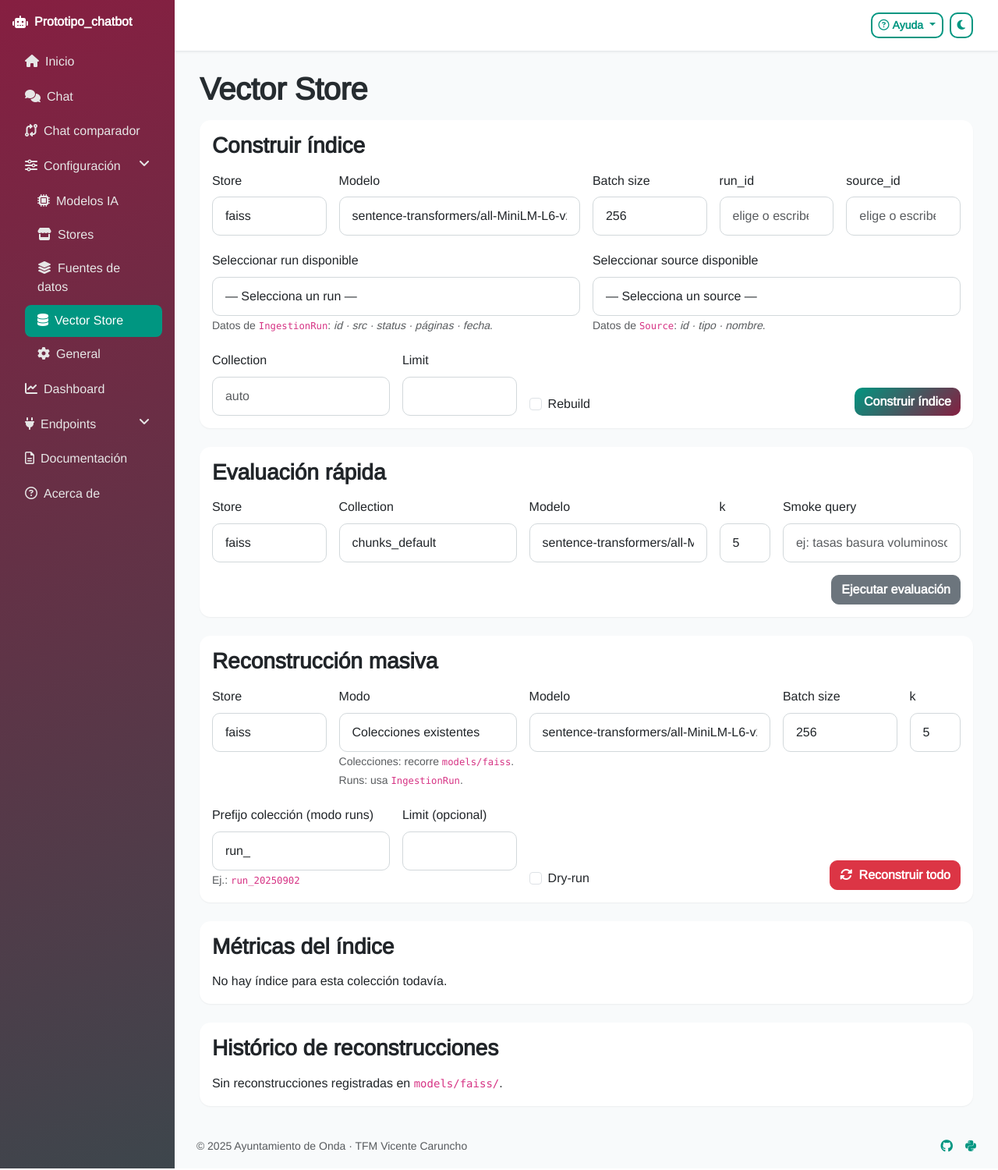
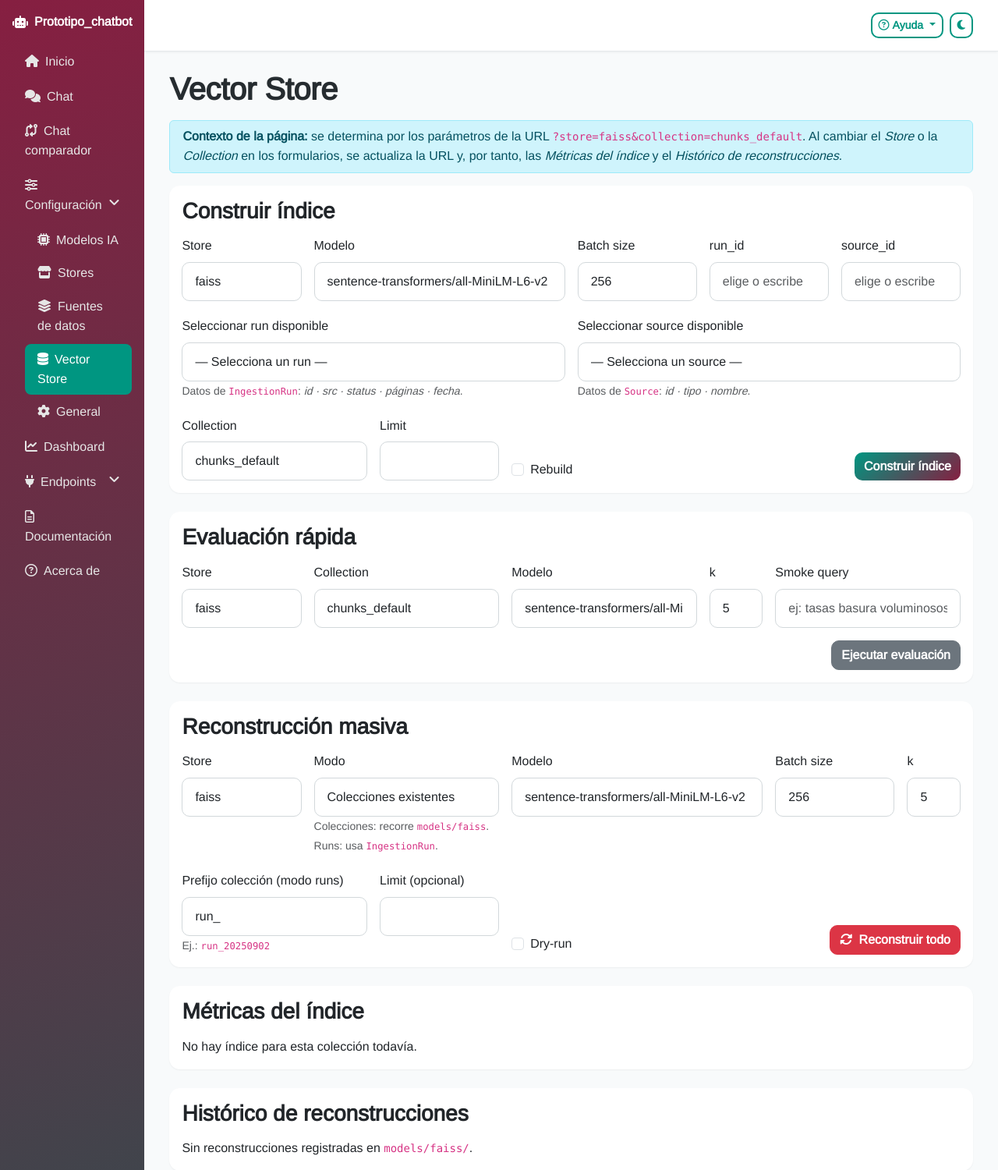
Before and after one commit to cholinyo/chatbot, a Flask app: page /admin/vector_store/ in a window 1280 px wide. Shown: the top 1500 px of the page at 78% size. Run offline with Flask 3, Linux system fonts and the light colour scheme; parts of the project's set-up code (start-up, migrations or seed data) failed here and were passed over.

Commit message:
Mejorae en calculos de tiempos y estadísticas del vector_store

```diff
--- a/app/blueprints/admin/routes_vector_store.py
+++ b/app/blueprints/admin/routes_vector_store.py
@@ -90,19 +90,41 @@ def _load_runs_and_sources(limit_runs: int = 80):
 def _list_rebuild_history(store: str, max_items: int = 30):
     """
     Lee models/<store>/rebuild_*.json y devuelve entradas ordenadas desc por timestamp.
-    Cada entrada: { fname, ts, mode, model, batch_size, limit, k, dry_run, total_jobs, ok }
+    Cada entrada: {
+      fname, ts, store, mode, model, batch_size, limit, k, dry_run,
+      total_jobs, duration_sec, ok
+    }
     """
+    from datetime import datetime
     base = OUT_BASE / store
     items = []
     if not base.exists():
         return items
+
     for path in sorted(glob(str(base / "rebuild_*.json")), reverse=True)[:max_items]:
         try:
             data = json.loads(Path(path).read_text(encoding="utf-8"))
-            ok = all((r.get("return_code", 0) == 0) for r in data.get("results", []) if not data.get("dry_run", False))
+            # OK si todos los jobs retornan 0 (salvo DRY)
+            ok = all(
+                (r.get("return_code", 0) == 0)
+                for r in data.get("results", [])
+                if not data.get("dry_run", False)
+            )
+            started = data.get("started_at")
+            finished = data.get("finished_at")
+            duration_sec = None
+            try:
+                if started and finished:
+                    t0 = datetime.fromisoformat(str(started))
+                    t1 = datetime.fromisoformat(str(finished))
+                    duration_sec = round((t1 - t0).total_seconds(), 3)
+            except Exception:
+                duration_sec = None
+
             items.append({
                 "fname": Path(path).name,
-                "ts": data.get("finished_at") or data.get("started_at"),
+                "ts": finished or started,
+                "store": data.get("store") or store,
                 "mode": data.get("mode"),
                 "model": data.get("model"),
                 "batch_size": data.get("batch_size"),
@@ -110,14 +132,29 @@ def _list_rebuild_history(store: str, max_items: int = 30):
                 "k": data.get("k"),
                 "dry_run": data.get("dry_run", False),
                 "total_jobs": data.get("total_jobs", 0),
+                "duration_sec": duration_sec,
                 "ok": ok,
             })
         except Exception:
             # Si el JSON está corrupto, aún así listamos el nombre
-            items.append({"fname": Path(path).name, "ts": "?", "mode": "?", "model": "?", "total_jobs": "?", "ok": False, "dry_run": False})
+            items.append({
+                "fname": Path(path).name,
+                "ts": "?",
+                "store": store,
+                "mode": "?",
+                "model": "?",
+                "batch_size": "?",
+                "limit": "?",
+                "k": "?",
+                "dry_run": False,
+                "total_jobs": "?",
+                "duration_sec": None,
+                "ok": False
+            })
     return items
 
 
+@bp.route("/", methods=["GET"])
 @bp.route("/", methods=["GET"])
 def index():
     store = request.args.get("store", "faiss")
@@ -125,16 +162,19 @@ def index():
     meta_path = OUT_BASE / store / collection / "index_meta.json"
     meta = json.loads(meta_path.read_text("utf-8")) if meta_path.exists() else None
 
+    # Tamaño índice: recorrer recursivamente (Chroma guarda en subdirectorios)
     size_bytes = 0
     idx_dir = OUT_BASE / store / collection
     if idx_dir.exists():
-        for p in idx_dir.glob("*"):
+        for p in idx_dir.rglob("*"):
             if p.is_file():
-                size_bytes += p.stat().st_size
+                try:
+                    size_bytes += p.stat().st_size
+                except Exception:
+                    pass
 
     runs, sources = _load_runs_and_sources(limit_runs=80)
 
-    # === NUEVO HISTÓRICO: cargar lista para la tabla ===
     rebuild_history = _list_rebuild_history(store, max_items=30)
 
     return render_template(
@@ -145,8 +185,9 @@ def index():
         size_bytes=size_bytes,
         runs=runs,
         sources=sources,
-        rebuild_history=rebuild_history,  # <-- nuevo
+        rebuild_history=rebuild_history,
     )
+
 
 
 @bp.route("/build", methods=["POST"])
--- a/app/templates/admin/vector_store.html
+++ b/app/templates/admin/vector_store.html
@@ -2,6 +2,14 @@
 {% block content %}
 
 <h1 class="mb-3">Vector Store</h1>
+
+<!-- Hint de contexto: todo lo que ves abajo depende de ?store=... y ?collection=... -->
+<div class="alert alert-info py-2">
+  <strong>Contexto de la página:</strong> se determina por los parámetros de la URL
+  <code>?store={{ store }}&collection={{ collection }}</code>.
+  Al cambiar el <em>Store</em> o la <em>Collection</em> en los formularios, se actualiza la URL y, por tanto,
+  las <em>Métricas del índice</em> y el <em>Histórico de reconstrucciones</em>.
+</div>
 
 <form action="{{ url_for('vector_store.build') }}" method="post" class="card p-3 mb-4">
   <h3 class="mb-3">Construir índice</h3>
@@ -66,7 +74,7 @@
   <div class="row g-3 mt-1">
     <div class="col-md-3">
       <label for="collection_input" class="form-label">Collection</label>
-      <input id="collection_input" name="collection" class="form-control" placeholder="auto" aria-label="Nombre de la colección">
+      <input id="collection_input" name="collection" class="form-control" value="{{ collection }}" placeholder="auto" aria-label="Nombre de la colección">
     </div>
     <div class="col-md-2">
       <label for="limit_input" class="form-label">Limit</label>
@@ -89,7 +97,11 @@
   <div class="row g-3">
     <div class="col-md-2">
       <label for="store_eval" class="form-label">Store</label>
-      <input id="store_eval" name="store" class="form-control" value="{{ store }}" aria-label="Store para evaluación">
+      <!-- CAMBIO: antes era <input>; ahora <select> para evitar errores y sincronizar URL -->
+      <select id="store_eval" name="store" class="form-control" aria-label="Store para evaluación">
+        <option value="faiss" {% if store=='faiss' %}selected{% endif %}>faiss</option>
+        <option value="chroma" {% if store=='chroma' %}selected{% endif %}>chroma</option>
+      </select>
     </div>
     <div class="col-md-3">
       <label for="collection_eval" class="form-label">Collection</label>
@@ -130,7 +142,10 @@
         <option value="collections">Colecciones existentes</option>
         <option value="runs">Por runs (DB)</option>
       </select>
-      <small class="text-muted">Colecciones: recorre <code>models/{{ store }}</code>. Runs: usa <code>IngestionRun</code>.</small>
+      <small class="text-muted">
+        Colecciones: recorre <code>models/<span id="models_store_hint">{{ store }}</span></code>.
+        Runs: usa <code>IngestionRun</code>.
+      </small>
     </div>
 
     <div class="col-md-4">
@@ -193,6 +208,7 @@
     <p class="mb-0">No hay índice para esta colección todavía.</p>
   {% endif %}
 </div>
+
 <div class="card p-3 mt-4">
   <h3 class="mb-3">Histórico de reconstrucciones</h3>
   {% if rebuild_history and rebuild_history|length > 0 %}
@@ -202,6 +218,8 @@
           <tr>
             <th>Fecha</th>
             <th>Modo</th>
+            <th>Store</th>
+            <th>Duración (s)</th>
             <th>Modelo</th>
             <th>Batch</th>
             <th>Limit</th>
@@ -217,6 +235,8 @@
           <tr>
             <td>{{ h.ts or "?" }}</td>
             <td>{{ h.mode }}</td>
+            <td>{{ h.store or store }}</td>
+            <td>{{ h.duration_sec if h.duration_sec is not none else "—" }}</td>
             <td><code>{{ h.model }}</code></td>
             <td>{{ h.batch_size }}</td>
             <td>{{ h.limit if h.limit is not none else "—" }}</td>
@@ -247,15 +267,34 @@
   {% endif %}
 </div>
 
-<!-- JS mínimo: autorrelleno de run/source y persistencia de store/collection en la URL -->
+<!-- JS mínimo: autorrelleno y persistencia de store/collection en URL -->
 <script>
   document.addEventListener('DOMContentLoaded', function () {
-  const runSelect   = document.getElementById('run_select');
-  const runInput    = document.getElementById('run_id_input');
-  const srcSelect   = document.getElementById('source_select');
-  const srcInput    = document.getElementById('source_id_input');
-  const storeBuild  = document.getElementById('store_select_build');
-  const collectionI = document.getElementById('collection_input');
+    const runSelect      = document.getElementById('run_select');
+    const runInput       = document.getElementById('run_id_input');
+    const srcSelect      = document.getElementById('source_select');
+    const srcInput       = document.getElementById('source_id_input');
+    const storeBuild     = document.getElementById('store_select_build');
+    const storeRebuild   = document.getElementById('store_rebuild');
+    const storeEval      = document.getElementById('store_eval');
+    const collectionI    = document.getElementById('collection_input');
+    const collectionEval = document.getElementById('collection_eval');
+
+    const modelsStoreHint = document.getElementById('models_store_hint');
+
+    function updateModelsHint(val) {
+      if (modelsStoreHint) modelsStoreHint.textContent = val || '';
+    }
+
+    function setStoreEverywhere(val) {
+      if (storeBuild)  storeBuild.value  = val;
+      if (storeRebuild)storeRebuild.value= val;
+      if (storeEval)   storeEval.value   = val;
+      updateModelsHint(val);
+    }
+
+    // Copia de valor de store desde la URL inicial (por si hay desajustes al renderizar)
+    setStoreEverywhere("{{ store }}");
 
     // 1) Al seleccionar un run: rellena run_id y (si existe) source_id
     if (runSelect && runInput) {
@@ -282,21 +321,48 @@ document.addEventListener('DOMContentLoaded', function () {
       });
     }
 
-  // 3) Persistir store y collection en la URL (para no perder contexto al recargar)
-  function setQueryParam(key, value) {
+    // Helpers URL + recarga
+    function setQueryParamAndReload(key, value) {
+      const url = new URL(window.location.href);
+      if (value) { url.searchParams.set(key, value); } else { url.searchParams.delete(key); }
+      // Cambiamos URL y recargamos para refrescar métricas e histórico desde el servidor
+      window.location.assign(url.toString());
+    }
+    function setQueryParamNoReload(key, value) {
       const url = new URL(window.location.href);
       if (value) { url.searchParams.set(key, value); } else { url.searchParams.delete(key); }
       history.replaceState(null, '', url.toString());
     }
 
+    // 3) STORE: al cambiar en cualquier área => sincroniza selects, actualiza hint, recarga
+    function onStoreChange(newStore) {
+      setStoreEverywhere(newStore);
+      setQueryParamAndReload('store', newStore);
+    }
     if (storeBuild) {
-    storeBuild.addEventListener('change', function () {
-      setQueryParam('store', storeBuild.value);
-    });
+      storeBuild.addEventListener('change', function () { onStoreChange(storeBuild.value); });
+    }
+    if (storeRebuild) {
+      storeRebuild.addEventListener('change', function () { onStoreChange(storeRebuild.value); });
+    }
+    if (storeEval) {
+      storeEval.addEventListener('change', function () { onStoreChange(storeEval.value); });
+    }
+
+    // 4) COLLECTION: al terminar de editar => persistimos y recargamos (para refrescar métricas)
+    function onCollectionDoneEditing(val) {
+      setQueryParamAndReload('collection', val);
     }
     if (collectionI) {
       collectionI.addEventListener('blur', function () {
-      setQueryParam('collection', collectionI.value);
+        if (collectionEval) collectionEval.value = collectionI.value || '';
+        onCollectionDoneEditing(collectionI.value || '');
+      });
+    }
+    if (collectionEval) {
+      collectionEval.addEventListener('blur', function () {
+        if (collectionI) collectionI.value = collectionEval.value || '';
+        onCollectionDoneEditing(collectionEval.value || '');
       });
     }
   });
```
Lines whose indentation alone changed are shown as unchanged.
